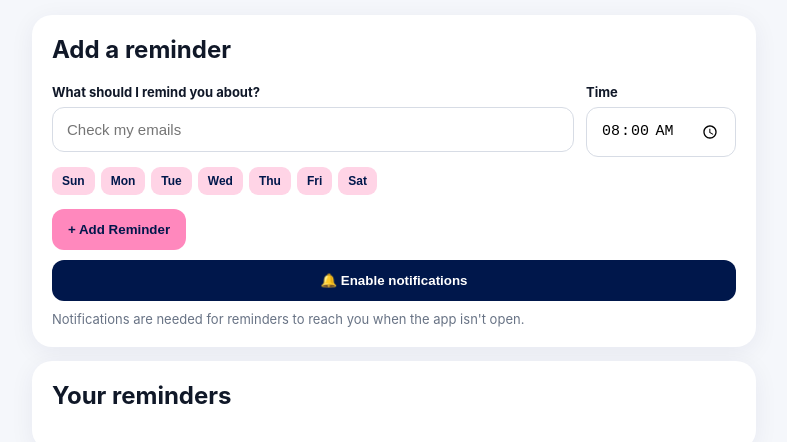
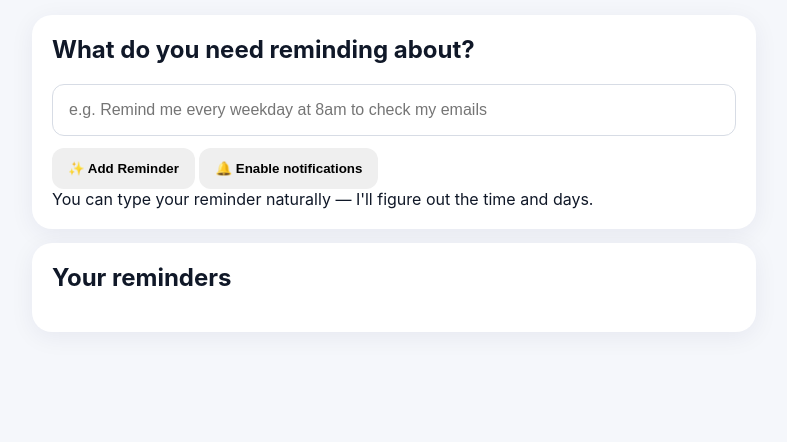
Before and after one commit to Alex199917/my-ai-reminder, a website: page public/index.html in a window 1280 px wide. Shown: the part 151-593 px from the top of the page, without its empty margins (246-1033 px from the left). Drawn offline with Linux system fonts and the light colour scheme; no server answers.

Commit message:
Revise reminder input and button elements
Updated the reminder input section with new placeholder text and button labels.

```diff
--- a/public/index.html
+++ b/public/index.html
@@ -13,7 +13,8 @@
     .hero h1{margin:0 0 8px;font-size:30px}.hero p{margin:0;opacity:.82}.card{background:#fff;border-radius:20px;padding:20px;margin:14px 0;box-shadow:0 5px 24px #00174b10}
     label{display:block;font-size:13px;font-weight:700;margin:0 0 7px}.row{display:grid;grid-template-columns:1fr 150px;gap:12px}
     input{width:100%;padding:13px 14px;border:1px solid #d7dce5;border-radius:12px;font-size:15px}button{border:0;border-radius:12px;padding:13px 16px;font-weight:800;cursor:pointer}
-    .primary{background:var(--pink);color:var(--navy);margin-top:14px}.notify{background:var(--navy);color:#fff;width:100%;margin-top:10px}
+#reminderMessage{font-size:16px;padding:16px;
+  margin-bottom:12px;    .primary{background:var(--pink);color:var(--navy);margin-top:14px}.notify{background:var(--navy);color:#fff;width:100%;margin-top:10px}
     .rem{display:flex;align-items:center;justify-content:space-between;gap:14px;padding:15px 0;border-bottom:1px solid #edf0f4}.rem:last-child{border:0}
     .time{font-weight:900;color:var(--navy);font-size:20px}.small{color:var(--muted);font-size:13px}.delete{background:#f1f3f6;color:#596273;padding:8px 11px}
     .days{display:flex;gap:6px;flex-wrap:wrap;margin-top:10px}.day{background:#eef1f6;padding:7px 10px;border-radius:9px;font-size:12px}.day.on{background:#ffd4e6;color:var(--navy);font-weight:800}
@@ -28,16 +29,26 @@
   </section>
 
   <div class="card">
-    <h2 style="margin-top:0">Add a reminder</h2>
-    <div class="row">
-      <div><label for="text">What should I remind you about?</label><input id="text" placeholder="Check my emails"></div>
-      <div><label for="time">Time</label><input id="time" type="time" value="08:00"></div>
-    </div>
-    <div class="days" id="days"></div>
-    <button class="primary" onclick="addReminder()">+ Add Reminder</button>
-    <button class="notify" onclick="enableNotifications()">🔔 Enable notifications</button>
-    <div id="status">Notifications are needed for reminders to reach you when the app isn't open.</div>
+  <h2 style="margin-top:0">What do you need reminding about?</h2>
+
+  <input
+    id="reminderMessage"
+    placeholder="e.g. Remind me every weekday at 8am to check my emails"
+    autocomplete="off"
+  >
+
+  <button class="primary" onclick="createAIReminder()">
+    ✨ Add Reminder
+  </button>
+
+  <button class="notify" onclick="enableNotifications()">
+    🔔 Enable notifications
+  </button>
+
+  <div id="status">
+    You can type your reminder naturally — I'll figure out the time and days.
   </div>
+</div>
 
   <div class="card">
     <h2 style="margin-top:0">Your reminders</h2>
```
